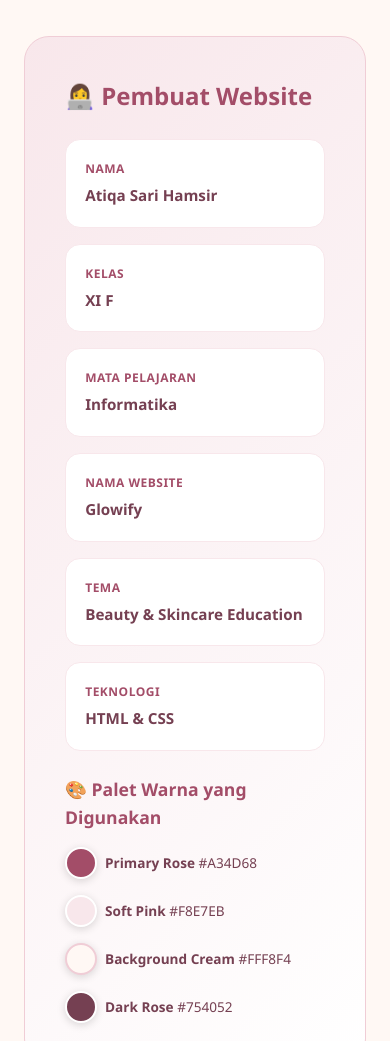
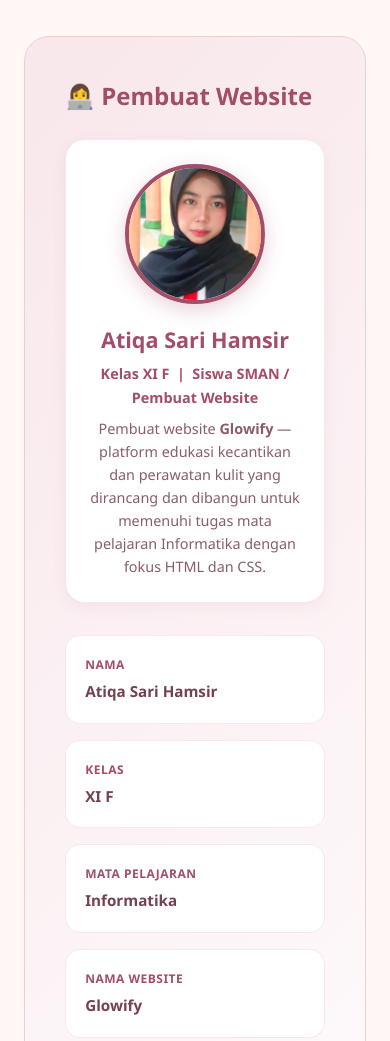
Before and after one commit to Gungggg/Glowify, a plain HTML site: page about.html in a window 390 px wide. Shown: the part 3800-4841 px from the top of the page. Drawn offline with Linux system fonts and the light colour scheme.

Commit message:
Update About Us: add author photo FotoAtiqa.jpeg and responsive profile card

```diff
--- a/about.html
+++ b/about.html
@@ -139,6 +139,21 @@
             <!-- Team Info -->
             <div class="about-team">
                 <h3>👩‍💻 Pembuat Website</h3>
+
+                <!-- Foto Pembuat -->
+                <div class="author-card">
+                    <img
+                        src="images/FotoAtiqa.jpeg"
+                        alt="Foto Atiqa Sari Hamsir"
+                        class="author-avatar"
+                    >
+                    <div class="author-details">
+                        <h4>Atiqa Sari Hamsir</h4>
+                        <p class="author-role">Kelas XI F &nbsp;|&nbsp; Siswa SMAN / Pembuat Website</p>
+                        <p class="author-bio">Pembuat website <strong>Glowify</strong> — platform edukasi kecantikan dan perawatan kulit yang dirancang dan dibangun untuk memenuhi tugas mata pelajaran Informatika dengan fokus HTML dan CSS.</p>
+                    </div>
+                </div>
+
                 <div class="team-info">
                     <div class="team-info-item">
                         <div class="info-label">Nama</div>
@@ -222,7 +237,7 @@
             </div>
             <hr class="footer-divider">
             <div class="footer-bottom">
-                <p>© 2024 Glowify – Dibuat oleh Atiqa Sari Hamsir | Kelas XI F | Tugas Informatika</p>
+                <p>© 2026 Glowify – Dibuat oleh Atiqa Sari Hamsir | Kelas XI F | Tugas Informatika</p>
             </div>
         </div>
     </footer>
--- a/css/style.css
+++ b/css/style.css
@@ -977,6 +977,55 @@ p {
     font-size: 1.5rem;
 }
 
+/* Author Profile Card */
+.author-card {
+    display: flex;
+    align-items: center;
+    gap: 2rem;
+    margin-bottom: 2rem;
+    padding: 1.8rem;
+    background: #fff;
+    border-radius: 20px;
+    border: 1px solid #F8E7EB;
+    box-shadow: 0 4px 15px rgba(163,77,104,0.08);
+    transition: all 0.3s ease;
+}
+
+.author-card:hover {
+    box-shadow: 0 8px 25px rgba(163,77,104,0.15);
+    transform: translateY(-3px);
+}
+
+.author-avatar {
+    width: 140px;
+    height: 140px;
+    border-radius: 50%;
+    object-fit: cover;
+    border: 4px solid #A34D68;
+    box-shadow: 0 6px 20px rgba(163,77,104,0.25);
+    flex-shrink: 0;
+}
+
+.author-details h4 {
+    color: #A34D68;
+    font-size: 1.35rem;
+    margin-bottom: 0.3rem;
+}
+
+.author-role {
+    font-size: 0.9rem;
+    color: #A34D68;
+    font-weight: 600;
+    margin-bottom: 0.5rem;
+}
+
+.author-bio {
+    font-size: 0.9rem;
+    color: #754052;
+    opacity: 0.85;
+    line-height: 1.6;
+}
+
 .team-info {
     display: grid;
     grid-template-columns: repeat(3, 1fr);
@@ -1137,4 +1186,11 @@ p {
     .tips-featured-icon { display: none; }
 
     .team-info { grid-template-columns: 1fr; }
+
+    .author-card {
+        flex-direction: column;
+        text-align: center;
+        gap: 1.2rem;
+        padding: 1.5rem;
+    }
 }
```
Also changed, not shown: images/FotoAtiqa.jpeg (added).
